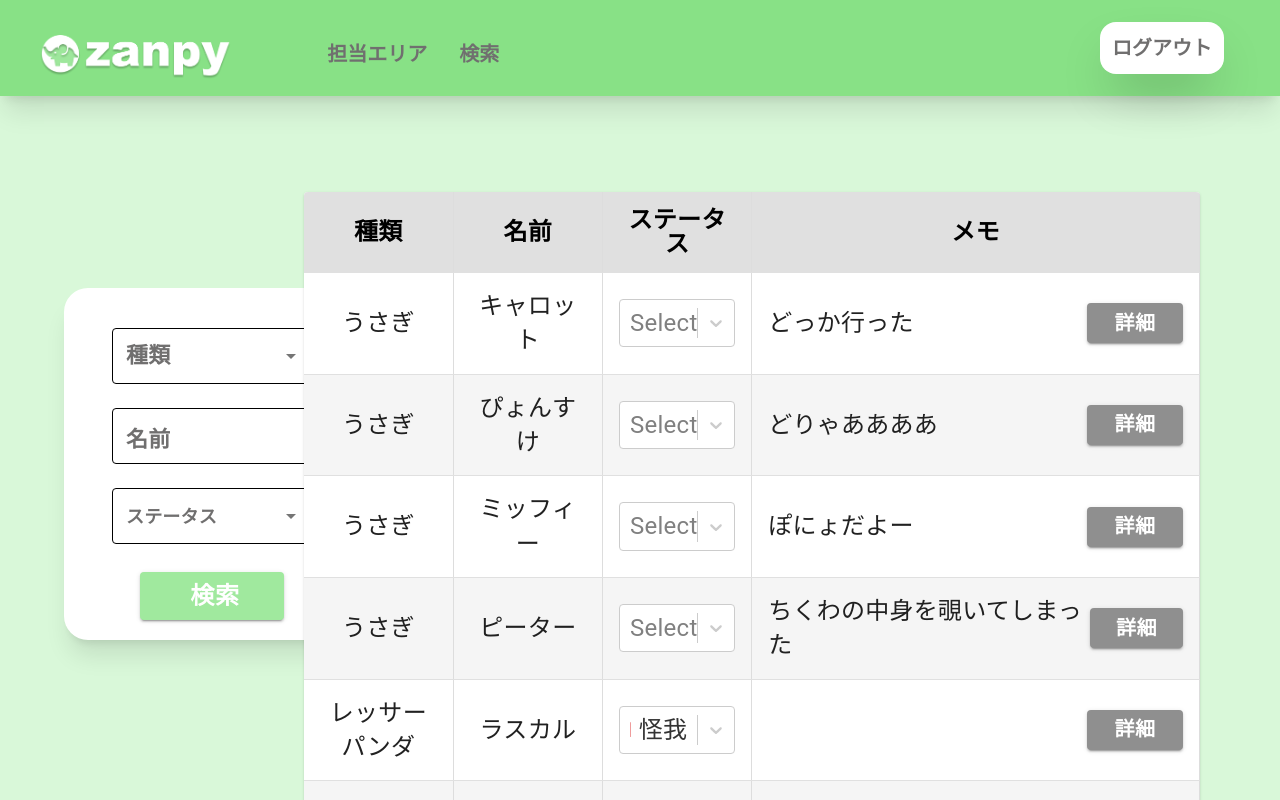
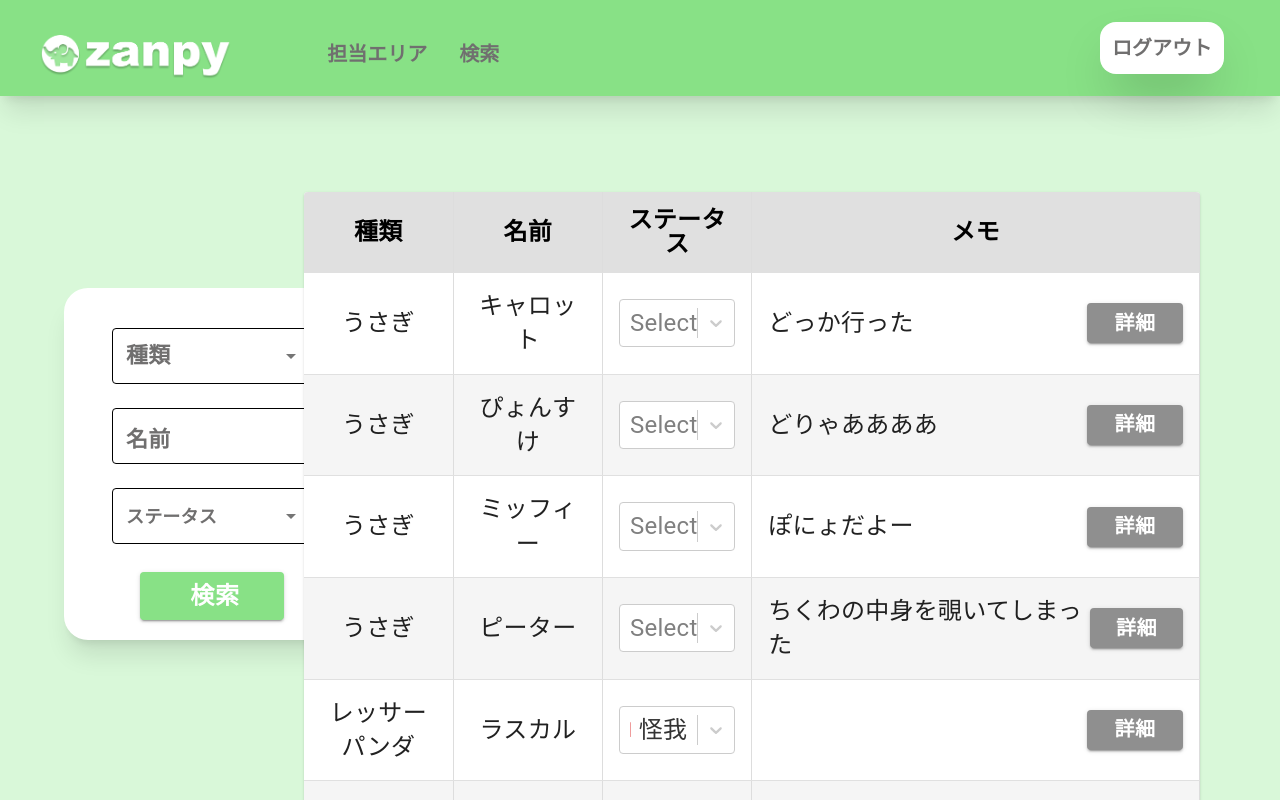
Before and after one commit to Fuuma0000/zanpy, a React (Create React App) app: page /my-area in a window 1280 px wide. Shown: the top 800 px of the page. Built offline with nearby package versions, Linux system fonts and the light colour scheme.

Commit message:
[update]ボタンの色をmain-greenに

```diff
--- a/src/components/SearchBox.jsx
+++ b/src/components/SearchBox.jsx
@@ -86,7 +86,7 @@ const SearchBox = () => {
           <Button
             variant='contained'
             style={{
-              backgroundColor: "#A0E99E",
+              backgroundColor: "#88E186", //bg-main-green
               fontWeight: 900,
               fontSize: 24,
               position: "relative",
```
